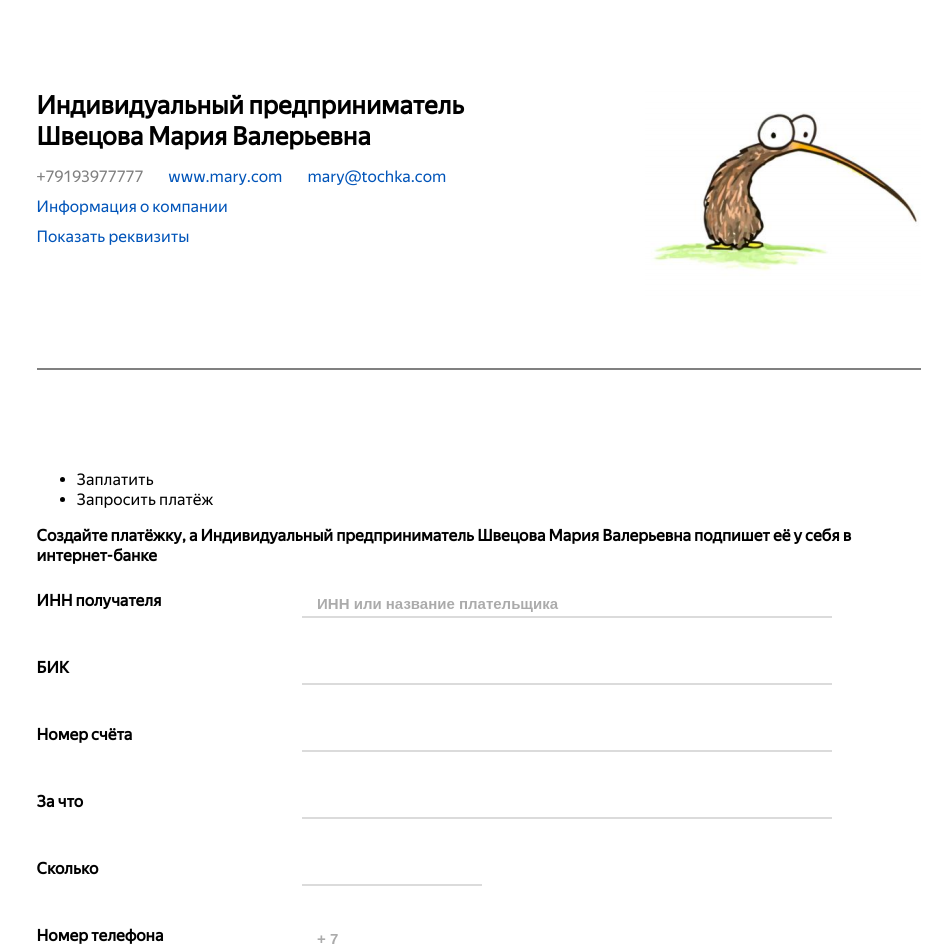
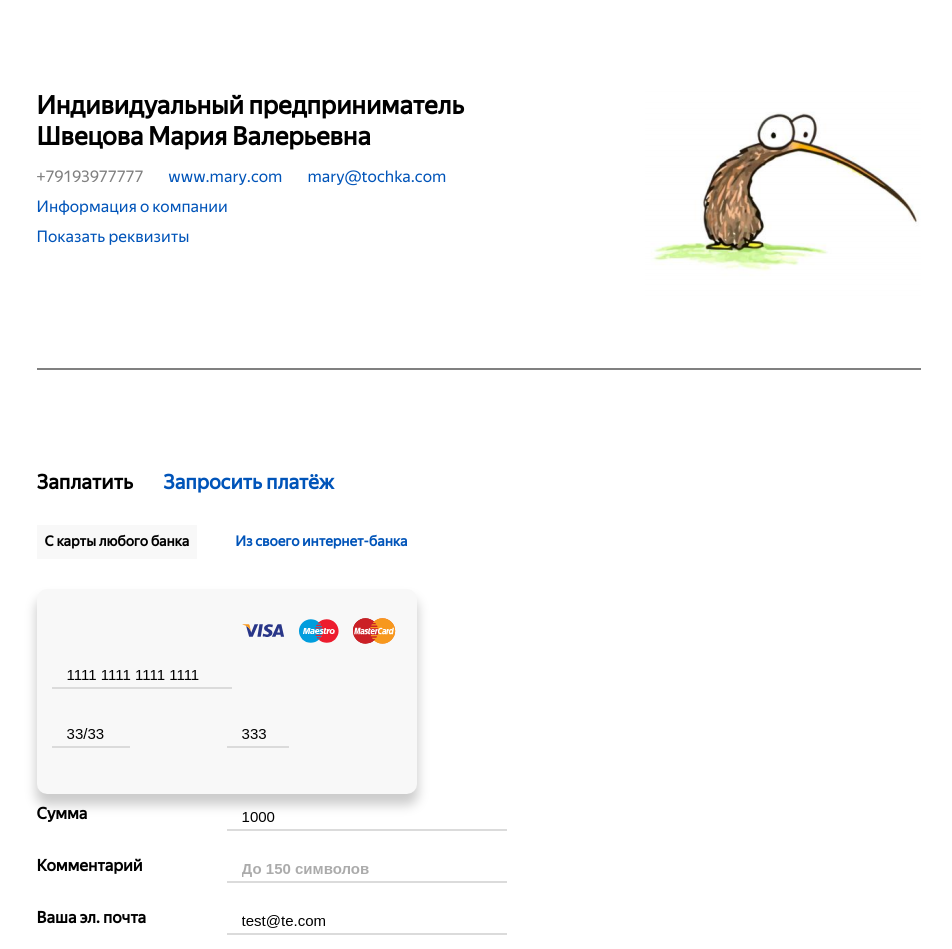
Before and after one commit to a-shchupakov/internet-bank, an Angular app: page / in a window 1280 px wide. Shown: the top 949 px of the page, without its empty margins (161-1113 px from the left). Built offline with nearby package versions, Linux system fonts and the light colour scheme.

Commit message:
Добавляет стили для ссылок

```diff
--- a/src/app/payment/pay-block/card-payment/card-payment.component.css
+++ b/src/app/payment/pay-block/card-payment/card-payment.component.css
@@ -12,14 +12,14 @@
 
     padding: 15px;
     border-radius: 10px;
-    background-color: #fcfcfc;
+    background-color: #f8f8f8;
     box-shadow: 0 10px 12px 1px #ccc;
 }
 
 .card-info_size_m
 {
     width: 350px;
-    height: 190px;
+    height: 175px;
 }
 
 .card-info__icon-list
--- a/src/app/payment/pay-block/pay-block.component.html
+++ b/src/app/payment/pay-block/pay-block.component.html
@@ -1,4 +1,8 @@
 <div>
+    <ul class="nav-link-list">
+        <li class="nav-link-list__item nav-link-list__item_minor nav-link-list__item_bg_gray nav-link-list__item_active">С карты любого банка</li>
+        <li class="nav-link-list__item nav-link-list__item_minor nav-link-list__item_bg_gray">Из своего интернет-банка</li>
+    </ul>
     <app-card-payment></app-card-payment>
     <app-internet-bank-payment></app-internet-bank-payment>
 </div>
--- a/src/app/payment/payment.component.html
+++ b/src/app/payment/payment.component.html
@@ -1,7 +1,8 @@
 <div class="internet-bank__item internet-bank__item_delimiter_bottom">
-    <ul>
-        <li>Заплатить</li>
-        <li>Запросить платёж</li>
+    <ul class="nav-link-list">
+        <li class="nav-link-list__item nav-link-list__item_major nav-link-list__item_active">Заплатить</li>
+        <li class="nav-link-list__item nav-link-list__item_major">Запросить платёж</li>
     </ul>
+    <app-pay-block></app-pay-block>
     <app-ask-for-payment-block></app-ask-for-payment-block>
 </div>
--- a/src/styles.css
+++ b/src/styles.css
@@ -51,3 +51,43 @@
     height: 2px;
     background-color: grey;
 }
+
+.nav-link-list
+{
+    list-style-type: none;
+    display: flex;
+    flex-flow: row nowrap;
+    margin: 30px 0;
+    padding: 0;
+}
+
+.nav-link-list__item
+{
+    margin-right: 30px;
+    color: #0054b9;
+    cursor: pointer;
+}
+
+.nav-link-list__item_active
+{
+    color: #000;
+    cursor: default;
+}
+
+.nav-link-list__item_major
+{
+    font-size: 20px;
+    font-weight: bold;
+}
+
+.nav-link-list__item_minor
+{
+    font-size: 14px;
+    font-weight: bold;
+    padding: 8px;
+}
+
+.nav-link-list__item_active.nav-link-list__item_bg_gray
+{
+    background-color: #f8f8f8;
+}
```
